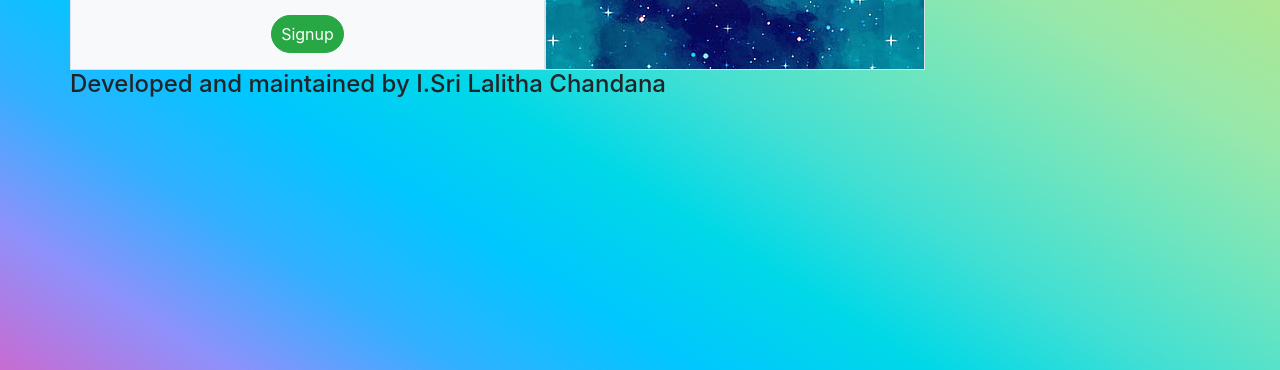
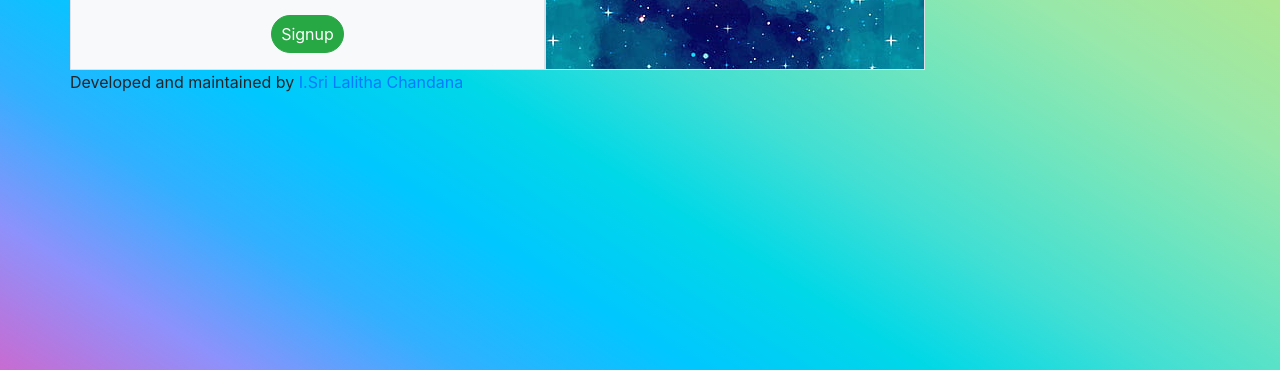
Before and after one commit to INAPAKRUTHIKASRILALITHACHANDANA/loginform, a plain HTML site: page index.html in a window 1280 px wide. Shown: the part 430-800 px from the top of the page. Drawn offline with Linux system fonts and the light colour scheme.

Commit message:
Update index.html

```diff
--- a/index.html
+++ b/index.html
@@ -72,7 +72,9 @@
     <button class="btn btn-primary mt-2"><i class="fa fa-facebook"></i> Signin with Facebook</button>
     <button class="btn btn-danger mt-2"><i class="fa fa-instagram"></i> Signin withInstagram</button>
    </div>
-       <h4>Developed and maintained by I.Sri Lalitha Chandana</h4>
+       <p>Developed and maintained by
+           <a href="">I.Sri Lalitha Chandana</a>
+       </p>
    </div>
    </div>
 </body>
```
